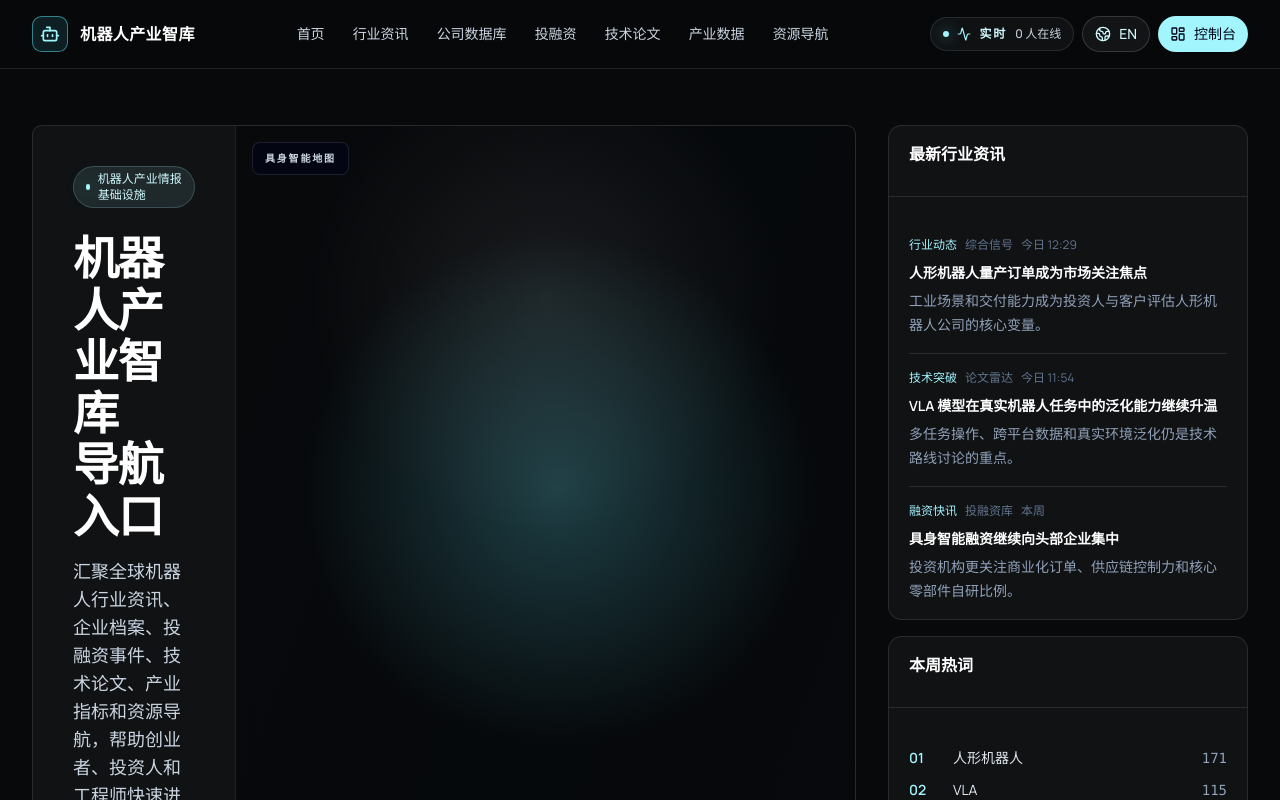
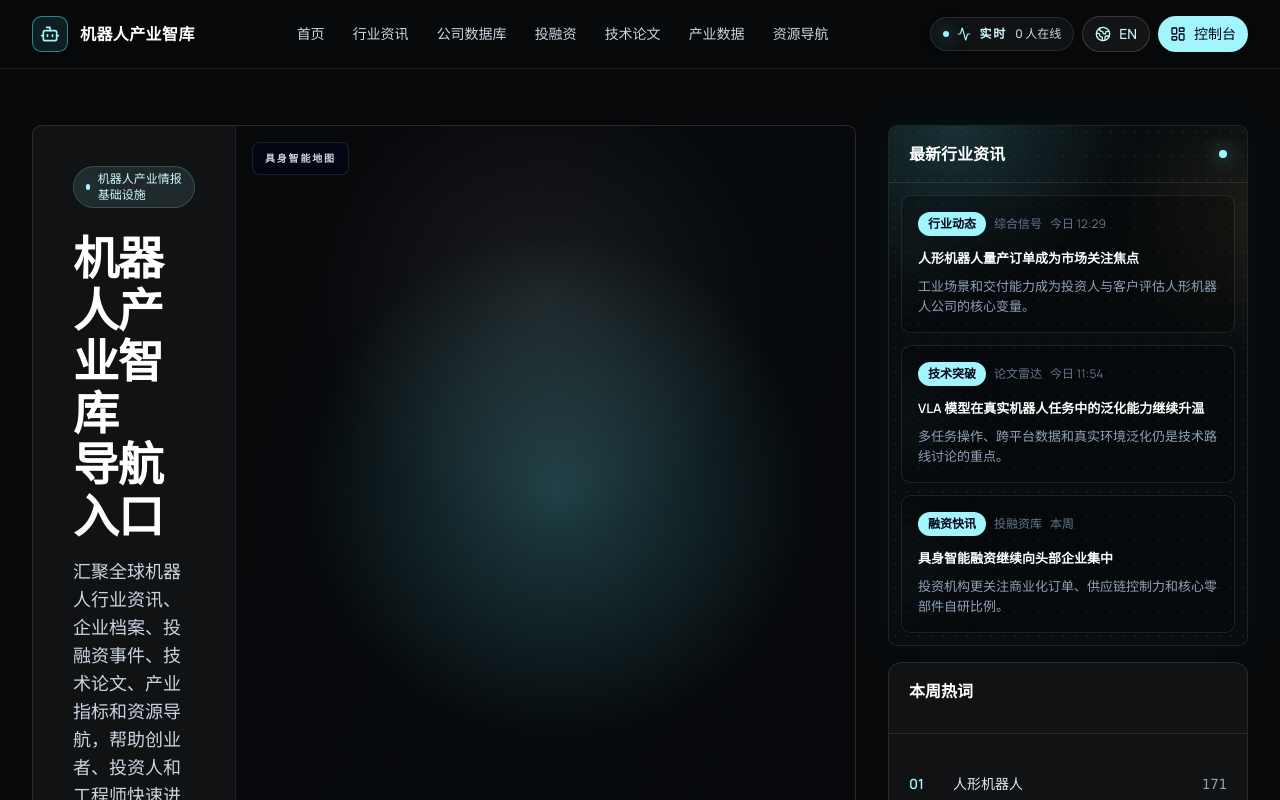
Before and after one commit to leonaries/Intelligent-Robots, a Next.js app: page / in a window 1280 px wide. Shown: the top 800 px of the page. Built offline with nearby package versions, Linux system fonts and the light colour scheme; no server answers; the database is empty.

Commit message:
Add glow style to home signals

```diff
--- a/components/signal-list.tsx
+++ b/components/signal-list.tsx
@@ -1,5 +1,3 @@
-import { Card, CardContent, CardHeader, CardTitle } from '@/components/ui/card';
-
 type SignalListProps = {
   title: string;
   signals: {
@@ -13,30 +11,39 @@ type SignalListProps = {
 
 export function SignalList({ title, signals }: SignalListProps) {
   return (
-    <Card className="border-white/10 bg-white/[0.04] py-0 shadow-none">
-      <CardHeader className="border-b border-white/10 px-5 py-4">
-        <CardTitle className="text-base text-white">{title}</CardTitle>
-      </CardHeader>
-      <CardContent className="flex flex-col px-5 py-0">
+    <section className="relative overflow-hidden rounded-lg border border-white/10 bg-[#090d0f] shadow-[0_0_40px_rgba(34,211,238,0.05)]">
+      <div className="pointer-events-none absolute inset-0 bg-[radial-gradient(circle_at_18%_0%,rgba(103,232,249,0.16),transparent_28%),radial-gradient(circle_at_100%_18%,rgba(244,200,106,0.08),transparent_24%)]" />
+      <div className="pointer-events-none absolute inset-0 opacity-[0.22] [background-image:radial-gradient(rgba(148,163,184,0.38)_1px,transparent_1px)] [background-size:12px_12px]" />
+      <div className="relative border-b border-white/10 px-5 py-4">
+        <div className="flex items-center justify-between gap-3">
+          <h2 className="text-base font-semibold text-white">{title}</h2>
+          <span className="size-2 rounded-full bg-cyan-200 shadow-[0_0_18px_rgba(103,232,249,0.9)]" />
+        </div>
+      </div>
+      <div className="relative flex flex-col gap-3 p-3">
         {signals.map((signal) => (
           <article
             key={signal.title}
-            className="border-b border-white/10 py-4 last:border-b-0"
+            className="group relative overflow-hidden rounded-lg border border-white/10 bg-black/25 p-4 transition duration-300 hover:-translate-y-0.5 hover:border-cyan-200/45 hover:bg-white/[0.06] hover:shadow-[0_0_34px_rgba(34,211,238,0.16)]"
           >
-            <div className="mb-2 flex flex-wrap items-center gap-2 text-xs text-slate-500">
-              <span className="text-cyan-200">{signal.category}</span>
+            <div className="pointer-events-none absolute -left-8 top-1/2 h-16 w-16 -translate-y-1/2 rounded-full bg-cyan-200/10 blur-2xl transition duration-300 group-hover:bg-cyan-200/20" />
+            <div className="pointer-events-none absolute inset-x-5 top-0 h-px bg-gradient-to-r from-transparent via-cyan-200/45 to-transparent opacity-0 transition duration-300 group-hover:opacity-100" />
+            <div className="relative mb-3 flex flex-wrap items-center gap-2 text-xs text-slate-500">
+              <span className="rounded-full bg-cyan-200 px-2.5 py-1 font-semibold text-slate-950">
+                {signal.category}
+              </span>
               <span>{signal.source}</span>
               <span>{signal.time}</span>
             </div>
-            <h3 className="text-sm font-semibold leading-6 text-white">
+            <h3 className="relative text-[13px] font-semibold leading-5 text-white">
               {signal.title}
             </h3>
-            <p className="mt-1 text-sm leading-6 text-slate-400">
+            <p className="relative mt-2 text-[13px] leading-5 text-slate-400">
               {signal.summary}
             </p>
           </article>
         ))}
-      </CardContent>
-    </Card>
+      </div>
+    </section>
   );
 }
```
